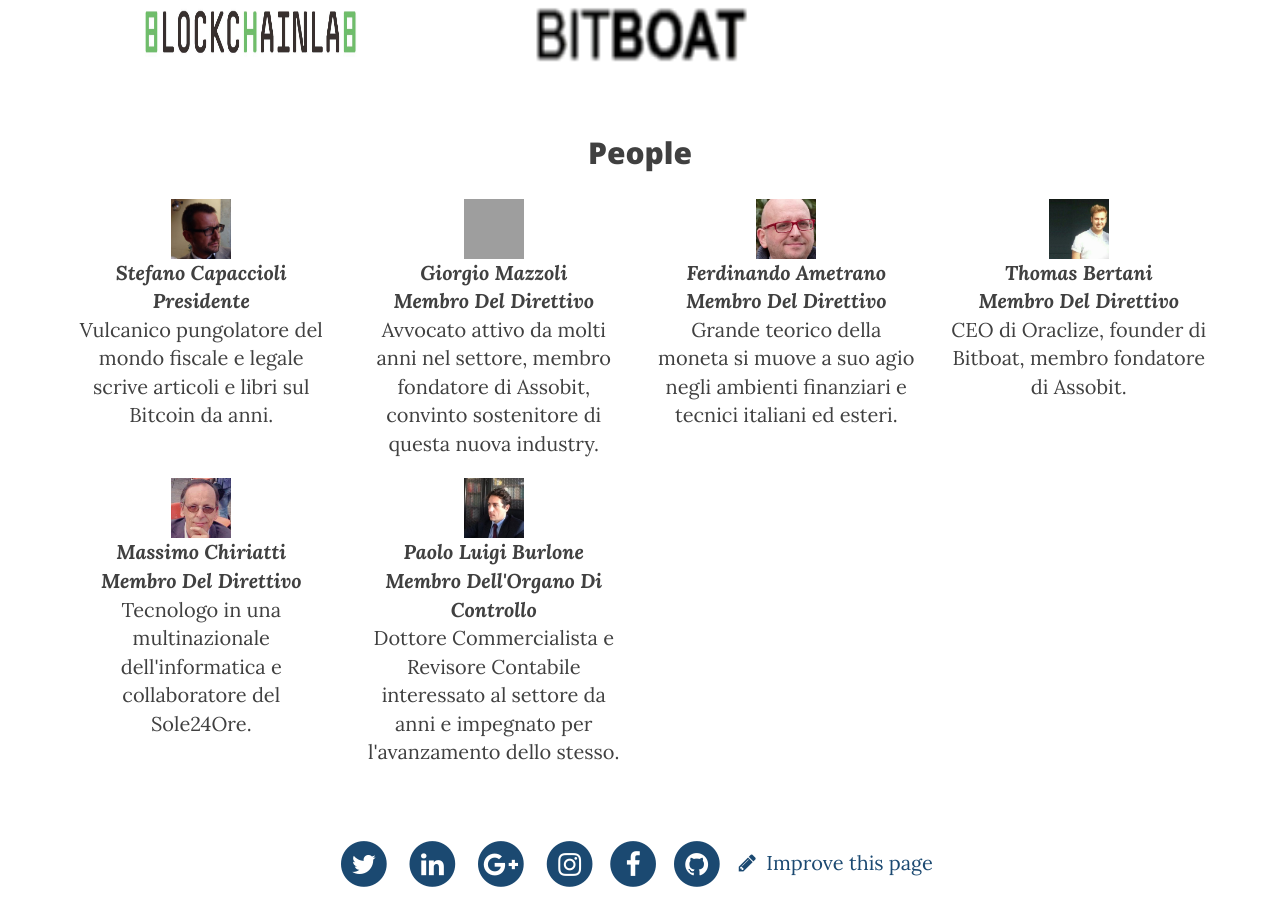
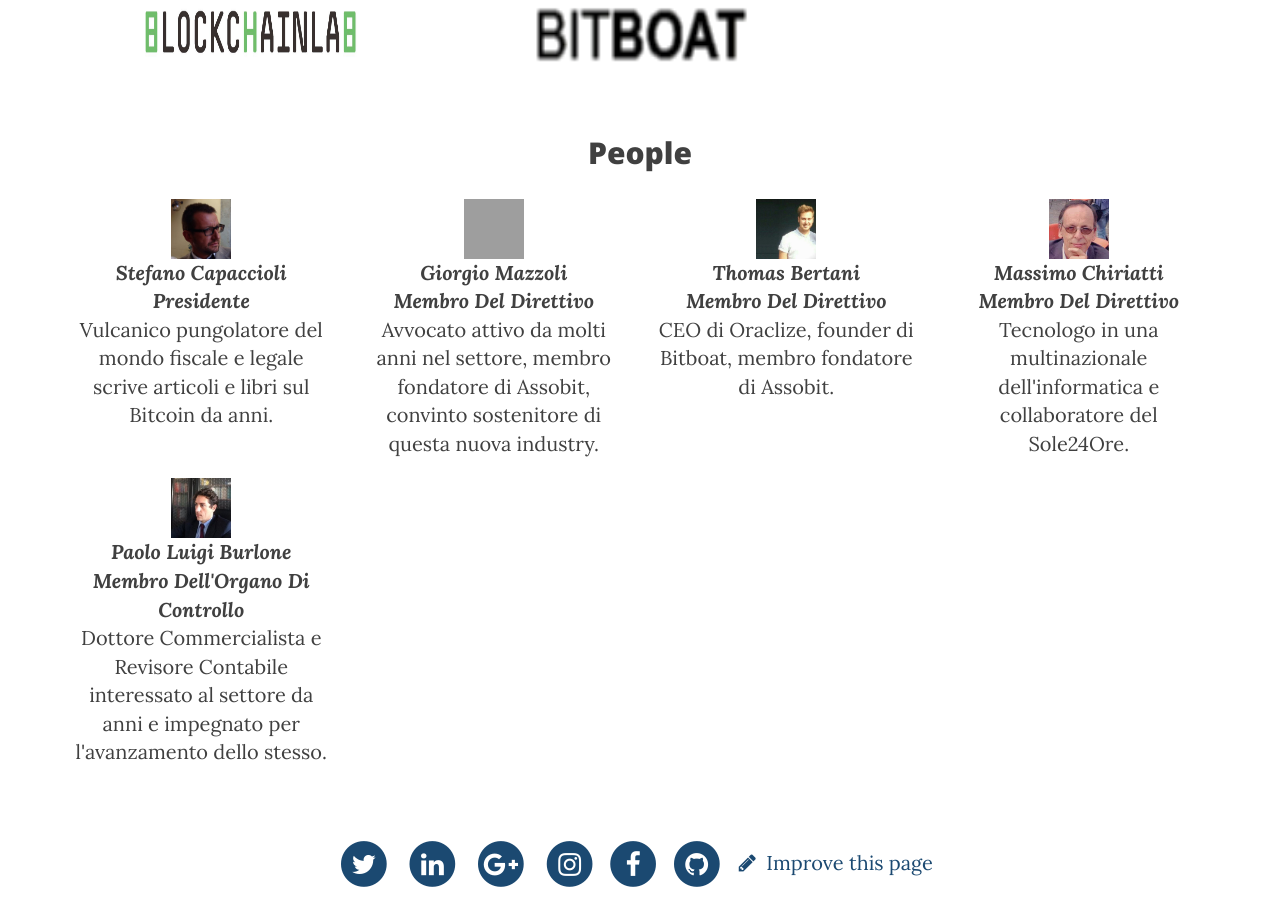
Before and after one commit to assobit/assobit.github.io, a Jekyll site: the page built from about.html, in a window 1280 px wide and 900 px high, scrolled down 1098 px. Built offline with Jekyll 4.4.1, drawn with Linux system fonts in a browser that asks for light colours; nearby versions of some CDN libraries; grey boxes are pictures that could not be loaded.

Commit message:
Update members list

```diff
--- a/_data/members.yml
+++ b/_data/members.yml
@@ -7,11 +7,6 @@
   ruolo: Membro Del Direttivo
   descrizione: Avvocato attivo da molti anni nel settore, membro fondatore di Assobit, convinto sostenitore di questa nuova industry.
   immagine: https://lh3.googleusercontent.com/qqfawH4FFoDXAizMOgov_AkXuRAwrMcYEX0Q4bsvXOxuy0kv4g
-
-- nome: Ferdinando Ametrano
-  ruolo: Membro Del Direttivo
-  descrizione: Grande teorico della moneta si muove a suo agio negli ambienti finanziari e tecnici italiani ed esteri.
-  immagine: /img/ferdinando.ametrano.jpg
 
 - nome: Thomas Bertani
   ruolo: Membro Del Direttivo
```
